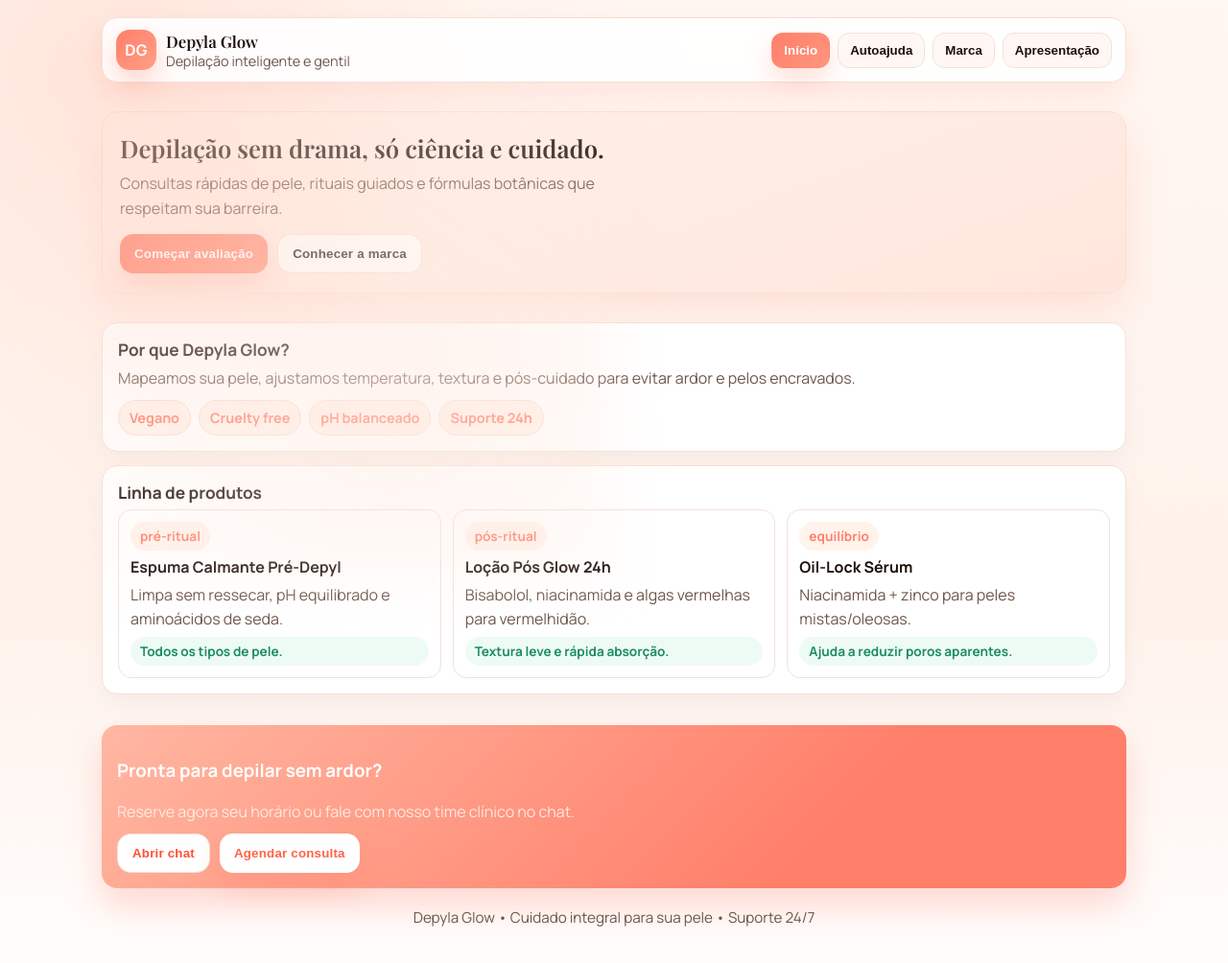
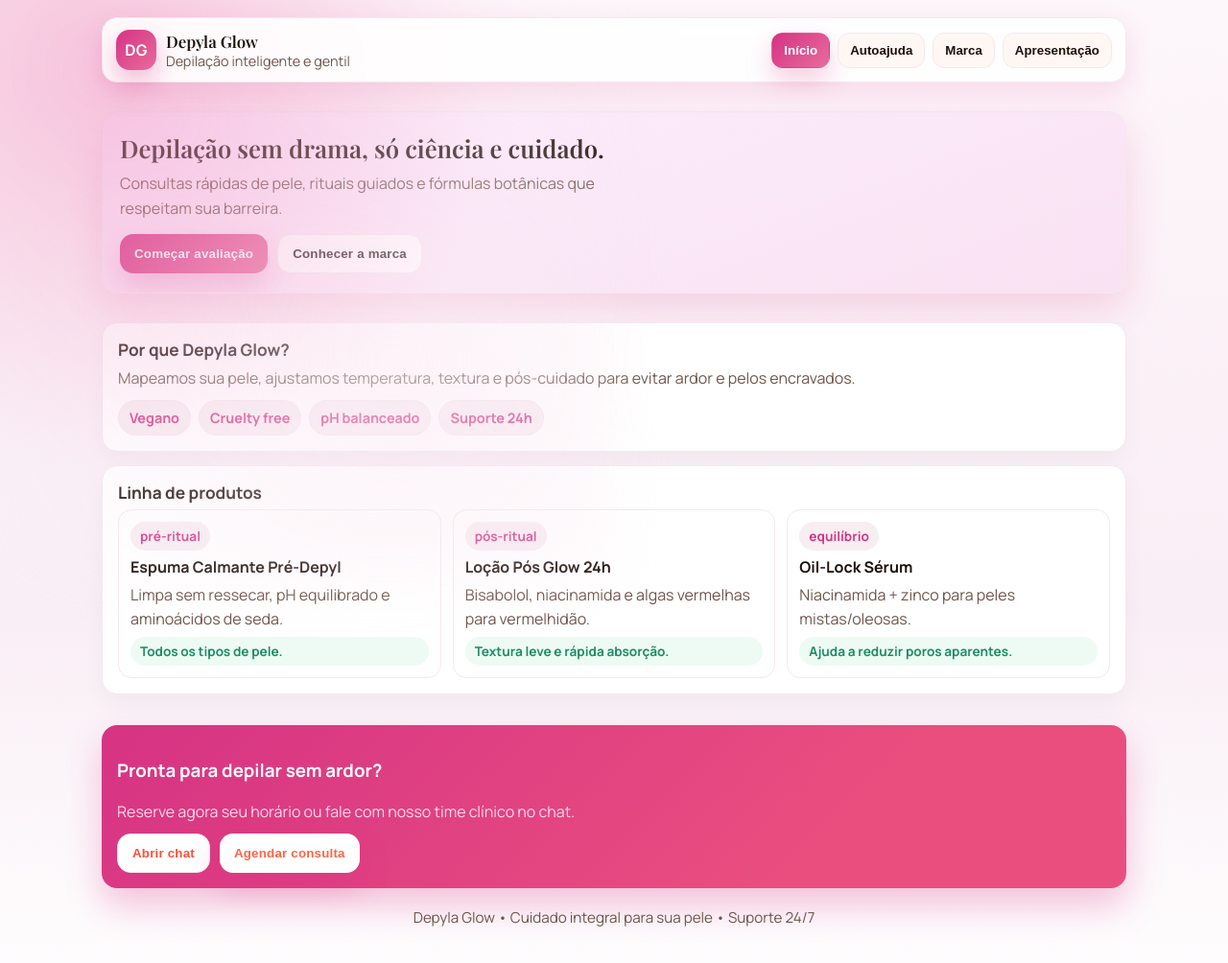
Before and after one commit to Ellifas/DepylaGlow, a plain HTML site: page index.html in a window 1280 px wide. Shown: the whole page at 96% size. Drawn offline with nearby package versions, Linux system fonts and the light colour scheme.

Commit message:
styles.css

```diff
--- a/styles.css
+++ b/styles.css
@@ -1,11 +1,11 @@
 :root {
-  --bg: #fff7f2;
+  --bg: #fdf6fa;
   --panel: #ffffff;
   --text: #1c0f0a;
   --muted: #6f554c;
-  --accent: #ff7f6a;
-  --accent-2: #ffc8b4;
-  --line: #f3e1d9;
+  --accent: #d63384;
+  --accent-2: #f198c3;
+  --line: #f3e9f0;
   --success: #2ebf8a;
   font-family: 'Manrope', 'Segoe UI', sans-serif;
   color: var(--text);
@@ -13,7 +13,7 @@
 * { box-sizing: border-box; }
 body {
   margin: 0;
-  background: linear-gradient(180deg, #fff7f2 0%, #fff2eb 60%, #ffffff 100%);
+  background: linear-gradient(180deg, var(--bg) 0%, #f9eef5 60%, #ffffff 100%);
   min-height: 100vh;
   color: var(--text);
 }
@@ -21,8 +21,8 @@ body {
   position: fixed;
   inset: -20% auto auto -10%;
   width: 60vw; height: 60vw;
-  background: radial-gradient(circle at 30% 30%, #ffd6c7 0%, transparent 55%),
-              radial-gradient(circle at 70% 70%, #ffeae0 0%, transparent 60%);
+  background: radial-gradient(circle at 30% 30%, var(--accent-2) 0%, transparent 55%),
+  			radial-gradient(circle at 70% 70%, #fbe8f2 0%, transparent 60%);
   filter: blur(28px);
   opacity: 0.55;
   pointer-events: none;
@@ -44,7 +44,8 @@ body {
   border-radius: 16px;
   background: rgba(255,255,255,0.9);
   backdrop-filter: blur(10px);
-  box-shadow: 0 10px 28px rgba(255,127,106,0.15);
+  /* Sombra */
+  box-shadow: 0 10px 28px rgba(214,51,132,0.15);
   margin-bottom: 14px;
 }
 .brand {
@@ -55,10 +56,12 @@ body {
 .brand-mark {
   width: 42px; height: 42px;
   border-radius: 14px;
-  background: linear-gradient(135deg, var(--accent), #ff9f86);
+  /* Gradiente */
+  background: linear-gradient(135deg, var(--accent), #e76c9c);
   display: grid; place-items: center;
   color: #fff; font-weight: 800; letter-spacing: 0.2px;
-  box-shadow: 0 12px 26px rgba(255,127,106,0.32);
+  /* Sombra */
+  box-shadow: 0 12px 26px rgba(214,51,132,0.32);
 }
 .brand h1 {
   margin: 0;
@@ -85,19 +88,23 @@ body {
   transition: transform 0.15s ease, box-shadow 0.2s;
 }
 .nav-link.active {
-  background: linear-gradient(135deg, var(--accent), #ff957f);
+  /* Gradiente ajustado */
+  background: linear-gradient(135deg, var(--accent), #e76c9c);
   color: #fff;
   border-color: transparent;
-  box-shadow: 0 12px 26px rgba(255,127,106,0.25);
+  /* Sombra ajustada */
+  box-shadow: 0 12px 26px rgba(214,51,132,0.25);
 }
 .nav-link:hover { transform: translateY(-2px); }
 .hero {
   margin: 16px 0;
   padding: 20px 18px;
-  background: linear-gradient(160deg, #fff2eb 0%, #ffe6dc 100%);
+  /* Gradiente ajustado */
+  background: linear-gradient(160deg, #fceeff 0%, #f9e2f2 100%);
   border-radius: 18px;
   border: 1px solid var(--line);
-  box-shadow: 0 16px 40px rgba(255,127,106,0.18);
+  /* Sombra ajustada */
+  box-shadow: 0 16px 40px rgba(214,51,132,0.18);
   overflow: hidden;
 }
 .hero h2 {
@@ -118,12 +125,14 @@ body {
   border-radius: 14px;
   font-weight: 800;
   letter-spacing: 0.2px;
-  transition: transform 0.15s ease, box-shadow 0.2s, background 0.2s;
+  transition: transform 0.15s ease, box-shadow 0.2s, 0.2s;
 }
 .btn-primary {
-  background: linear-gradient(135deg, var(--accent), #ff957f);
+  /* Gradiente ajustado */
+  background: linear-gradient(135deg, var(--accent), #e76c9c);
   color: #fff;
-  box-shadow: 0 14px 30px rgba(255,127,106,0.28);
+  /* Sombra ajustada */
+  box-shadow: 0 14px 30px rgba(214,51,132,0.28);
 }
 .btn-ghost {
   background: #fff;
@@ -146,7 +155,8 @@ body {
   padding: 8px 11px;
   border-radius: 999px;
   border: 1px solid var(--line);
-  background: #fff3ec;
+  /* Cor de fundo e texto ajustada */
+  background: #f7eef2;
   color: var(--accent);
   font-weight: 700;
   font-size: 0.9rem;
@@ -185,7 +195,8 @@ body {
   gap: 6px;
 }
 .product .tag {
-  background: #fff3ec;
+  /* Cor de fundo e texto*/
+  background: #f7eef2;
   color: var(--accent);
   padding: 6px 10px;
   border-radius: 999px;
@@ -213,7 +224,8 @@ input[type="text"], input[type="email"], input[type="tel"] {
 input[type="range"] { padding: 6px 0; accent-color: var(--accent); }
 .range-readout { display: flex; justify-content: space-between; color: var(--muted); font-size: 0.9rem; }
 .routine {
-  background: linear-gradient(135deg, #fff8f4 0%, #fff3eb 100%);
+  /* Gradiente */
+  background: linear-gradient(135deg, #fefaff 0%, #f9f0f7 100%);
   padding: 14px; border-radius: 14px; border: 1px solid var(--line);
 }
 .routine ul { padding-left: 18px; margin: 8px 0 0; color: var(--muted); }
@@ -225,11 +237,16 @@ input[type="range"] { padding: 6px 0; accent-color: var(--accent); }
   margin-top: 18px;
   padding: 16px;
   border-radius: 16px;
-  background: linear-gradient(135deg, #ffb7a2 0%, #ff7f6a 70%);
+  background: linear-gradient(135deg, #d63384 0%, #e94e7f 70%);
   color: #fff;
-  box-shadow: 0 18px 36px rgba(255,127,106,0.28);
+  /* Sombra */
+  box-shadow: 0 18px 36px rgba(214,51,132,0.28);
 }
-.cta-bar p { color: #ffeae2; margin: 6px 0 12px; }
+.cta-bar p {
+  /* Cor de texto */
+  color: #ffdaeb;
+  margin: 6px 0 12px;
+}
 .footer {
   margin-top: 20px;
   color: var(--muted);
```
